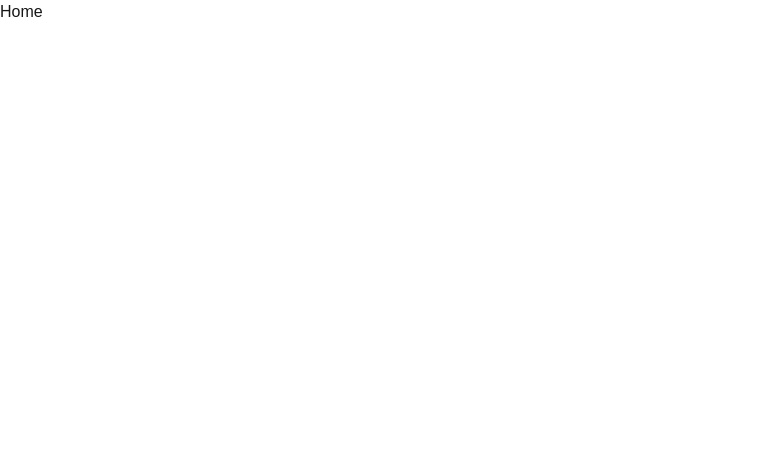
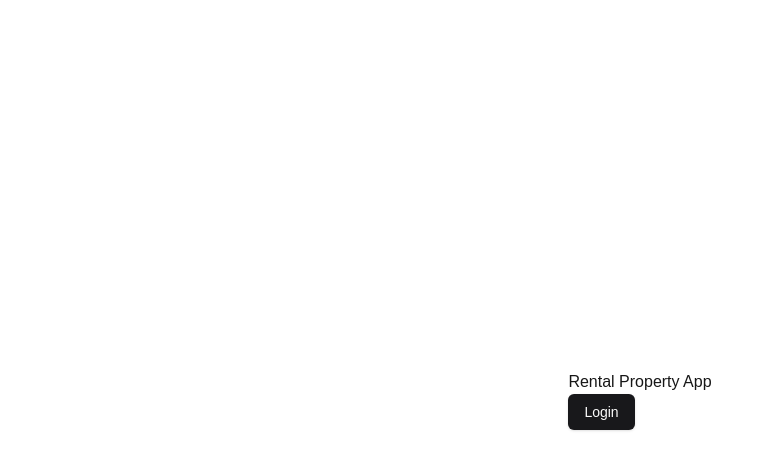
Before and after one commit to adrian92612/rental-property-app, a Next.js app: page / in a window 1280 px wide. Shown: the top 470 px of the page, without its empty margins (0-773 px from the left). Built offline with nearby package versions, Linux system fonts and the light colour scheme.

Commit message:
added shadcn form add home page login link

```diff
--- a/app/page.tsx
+++ b/app/page.tsx
@@ -1,3 +1,15 @@
+import { Button } from "@/components/ui/button";
+import Link from "next/link";
+
 export default function Home() {
-  return <main>Home</main>;
+  return (
+    <main className="h-screen w-full flex items-center justify-center">
+      <div>
+        <h1>Rental Property App</h1>
+        <Button asChild>
+          <Link href="/auth/login">Login</Link>
+        </Button>
+      </div>
+    </main>
+  );
 }
--- /dev/null
+++ b/components/ui/button.tsx
@@ -0,0 +1,57 @@
+import * as React from "react"
+import { Slot } from "@radix-ui/react-slot"
+import { cva, type VariantProps } from "class-variance-authority"
+
+import { cn } from "@/lib/utils"
+
+const buttonVariants = cva(
+  "inline-flex items-center justify-center whitespace-nowrap rounded-md text-sm font-medium transition-colors focus-visible:outline-none focus-visible:ring-1 focus-visible:ring-ring disabled:pointer-events-none disabled:opacity-50",
+  {
+    variants: {
+      variant: {
+        default:
+          "bg-primary text-primary-foreground shadow hover:bg-primary/90",
+        destructive:
+          "bg-destructive text-destructive-foreground shadow-sm hover:bg-destructive/90",
+        outline:
+          "border border-input bg-background shadow-sm hover:bg-accent hover:text-accent-foreground",
+        secondary:
+          "bg-secondary text-secondary-foreground shadow-sm hover:bg-secondary/80",
+        ghost: "hover:bg-accent hover:text-accent-foreground",
+        link: "text-primary underline-offset-4 hover:underline",
+      },
+      size: {
+        default: "h-9 px-4 py-2",
+        sm: "h-8 rounded-md px-3 text-xs",
+        lg: "h-10 rounded-md px-8",
+        icon: "h-9 w-9",
+      },
+    },
+    defaultVariants: {
+      variant: "default",
+      size: "default",
+    },
+  }
+)
+
+export interface ButtonProps
+  extends React.ButtonHTMLAttributes<HTMLButtonElement>,
+    VariantProps<typeof buttonVariants> {
+  asChild?: boolean
+}
+
+const Button = React.forwardRef<HTMLButtonElement, ButtonProps>(
+  ({ className, variant, size, asChild = false, ...props }, ref) => {
+    const Comp = asChild ? Slot : "button"
+    return (
+      <Comp
+        className={cn(buttonVariants({ variant, size, className }))}
+        ref={ref}
+        {...props}
+      />
+    )
+  }
+)
+Button.displayName = "Button"
+
+export { Button, buttonVariants }
--- /dev/null
+++ b/components/ui/form.tsx
@@ -0,0 +1,178 @@
+"use client"
+
+import * as React from "react"
+import * as LabelPrimitive from "@radix-ui/react-label"
+import { Slot } from "@radix-ui/react-slot"
+import {
+  Controller,
+  ControllerProps,
+  FieldPath,
+  FieldValues,
+  FormProvider,
+  useFormContext,
+} from "react-hook-form"
+
+import { cn } from "@/lib/utils"
+import { Label } from "@/components/ui/label"
+
+const Form = FormProvider
+
+type FormFieldContextValue<
+  TFieldValues extends FieldValues = FieldValues,
+  TName extends FieldPath<TFieldValues> = FieldPath<TFieldValues>
+> = {
+  name: TName
+}
+
+const FormFieldContext = React.createContext<FormFieldContextValue>(
+  {} as FormFieldContextValue
+)
+
+const FormField = <
+  TFieldValues extends FieldValues = FieldValues,
+  TName extends FieldPath<TFieldValues> = FieldPath<TFieldValues>
+>({
+  ...props
+}: ControllerProps<TFieldValues, TName>) => {
+  return (
+    <FormFieldContext.Provider value={{ name: props.name }}>
+      <Controller {...props} />
+    </FormFieldContext.Provider>
+  )
+}
+
+const useFormField = () => {
+  const fieldContext = React.useContext(FormFieldContext)
+  const itemContext = React.useContext(FormItemContext)
+  const { getFieldState, formState } = useFormContext()
+
+  const fieldState = getFieldState(fieldContext.name, formState)
+
+  if (!fieldContext) {
+    throw new Error("useFormField should be used within <FormField>")
+  }
+
+  const { id } = itemContext
+
+  return {
+    id,
+    name: fieldContext.name,
+    formItemId: `${id}-form-item`,
+    formDescriptionId: `${id}-form-item-description`,
+    formMessageId: `${id}-form-item-message`,
+    ...fieldState,
+  }
+}
+
+type FormItemContextValue = {
+  id: string
+}
+
+const FormItemContext = React.createContext<FormItemContextValue>(
+  {} as FormItemContextValue
+)
+
+const FormItem = React.forwardRef<
+  HTMLDivElement,
+  React.HTMLAttributes<HTMLDivElement>
+>(({ className, ...props }, ref) => {
+  const id = React.useId()
+
+  return (
+    <FormItemContext.Provider value={{ id }}>
+      <div ref={ref} className={cn("space-y-2", className)} {...props} />
+    </FormItemContext.Provider>
+  )
+})
+FormItem.displayName = "FormItem"
+
+const FormLabel = React.forwardRef<
+  React.ElementRef<typeof LabelPrimitive.Root>,
+  React.ComponentPropsWithoutRef<typeof LabelPrimitive.Root>
+>(({ className, ...props }, ref) => {
+  const { error, formItemId } = useFormField()
+
+  return (
+    <Label
+      ref={ref}
+      className={cn(error && "text-destructive", className)}
+      htmlFor={formItemId}
+      {...props}
+    />
+  )
+})
+FormLabel.displayName = "FormLabel"
+
+const FormControl = React.forwardRef<
+  React.ElementRef<typeof Slot>,
+  React.ComponentPropsWithoutRef<typeof Slot>
+>(({ ...props }, ref) => {
+  const { error, formItemId, formDescriptionId, formMessageId } = useFormField()
+
+  return (
+    <Slot
+      ref={ref}
+      id={formItemId}
+      aria-describedby={
+        !error
+          ? `${formDescriptionId}`
+          : `${formDescriptionId} ${formMessageId}`
+      }
+      aria-invalid={!!error}
+      {...props}
+    />
+  )
+})
+FormControl.displayName = "FormControl"
+
+const FormDescription = React.forwardRef<
+  HTMLParagraphElement,
+  React.HTMLAttributes<HTMLParagraphElement>
+>(({ className, ...props }, ref) => {
+  const { formDescriptionId } = useFormField()
+
+  return (
+    <p
+      ref={ref}
+      id={formDescriptionId}
+      className={cn("text-[0.8rem] text-muted-foreground", className)}
+      {...props}
+    />
+  )
+})
+FormDescription.displayName = "FormDescription"
+
+const FormMessage = React.forwardRef<
+  HTMLParagraphElement,
+  React.HTMLAttributes<HTMLParagraphElement>
+>(({ className, children, ...props }, ref) => {
+  const { error, formMessageId } = useFormField()
+  const body = error ? String(error?.message) : children
+
+  if (!body) {
+    return null
+  }
+
+  return (
+    <p
+      ref={ref}
+      id={formMessageId}
+      className={cn("text-[0.8rem] font-medium text-destructive", className)}
+      {...props}
+    >
+      {body}
+    </p>
+  )
+})
+FormMessage.displayName = "FormMessage"
+
+export {
+  useFormField,
+  Form,
+  FormItem,
+  FormLabel,
+  FormControl,
+  FormDescription,
+  FormMessage,
+  FormField,
+}
--- /dev/null
+++ b/components/ui/input.tsx
@@ -0,0 +1,25 @@
+import * as React from "react"
+
+import { cn } from "@/lib/utils"
+
+export interface InputProps
+  extends React.InputHTMLAttributes<HTMLInputElement> {}
+
+const Input = React.forwardRef<HTMLInputElement, InputProps>(
+  ({ className, type, ...props }, ref) => {
+    return (
+      <input
+        type={type}
+        className={cn(
+          "flex h-9 w-full rounded-md border border-input bg-transparent px-3 py-1 text-sm shadow-sm transition-colors file:border-0 file:bg-transparent file:text-sm file:font-medium placeholder:text-muted-foreground focus-visible:outline-none focus-visible:ring-1 focus-visible:ring-ring disabled:cursor-not-allowed disabled:opacity-50",
+          className
+        )}
+        ref={ref}
+        {...props}
+      />
+    )
+  }
+)
+Input.displayName = "Input"
+
+export { Input }
--- /dev/null
+++ b/components/ui/label.tsx
@@ -0,0 +1,26 @@
+"use client"
+
+import * as React from "react"
+import * as LabelPrimitive from "@radix-ui/react-label"
+import { cva, type VariantProps } from "class-variance-authority"
+
+import { cn } from "@/lib/utils"
+
+const labelVariants = cva(
+  "text-sm font-medium leading-none peer-disabled:cursor-not-allowed peer-disabled:opacity-70"
+)
+
+const Label = React.forwardRef<
+  React.ElementRef<typeof LabelPrimitive.Root>,
+  React.ComponentPropsWithoutRef<typeof LabelPrimitive.Root> &
+    VariantProps<typeof labelVariants>
+>(({ className, ...props }, ref) => (
+  <LabelPrimitive.Root
+    ref={ref}
+    className={cn(labelVariants(), className)}
+    {...props}
+  />
+))
+Label.displayName = LabelPrimitive.Root.displayName
+
+export { Label }
```
Also changed, not shown: package.json (+6 -6 lines), 2 other files (tests, documents, lock files or other folders).
